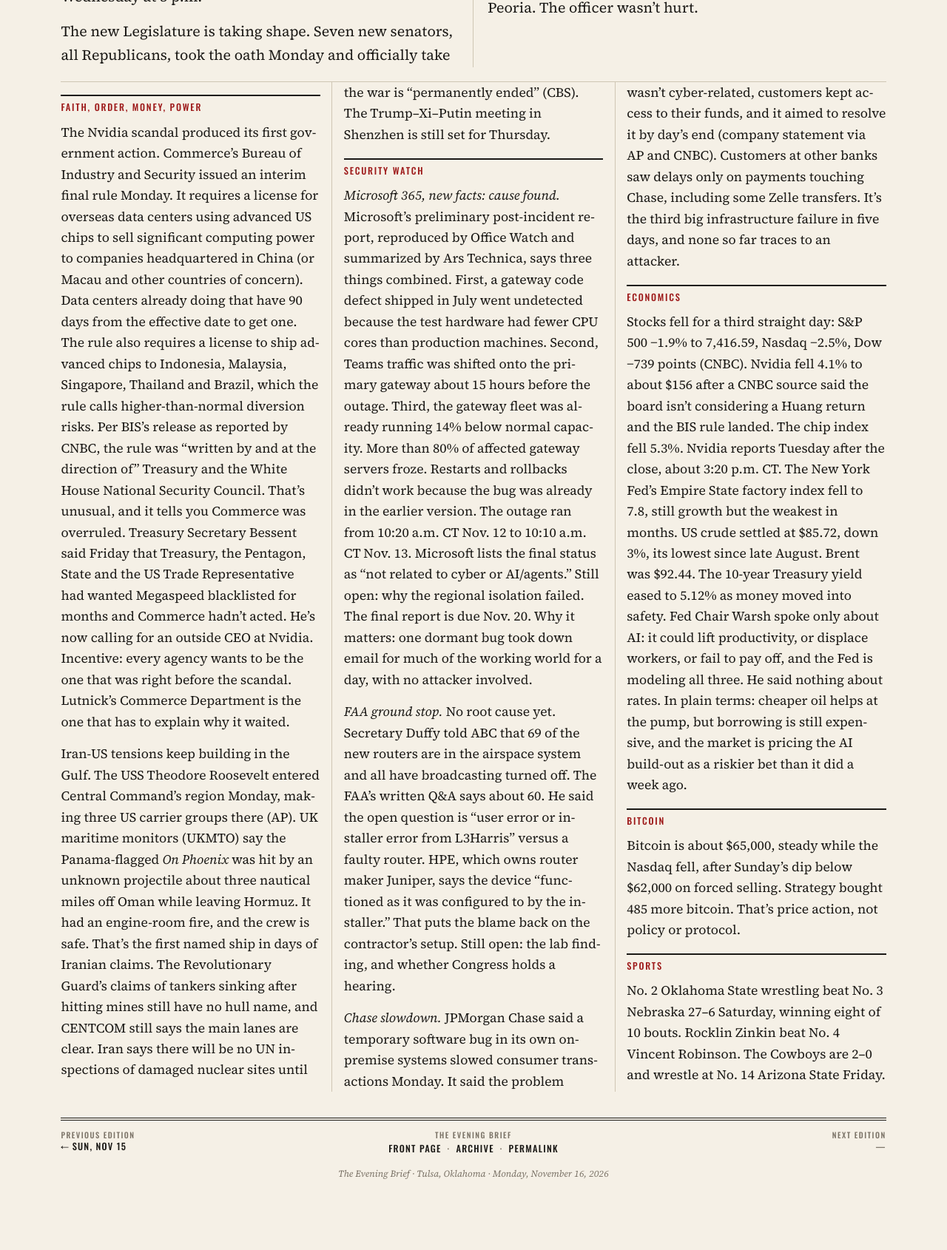
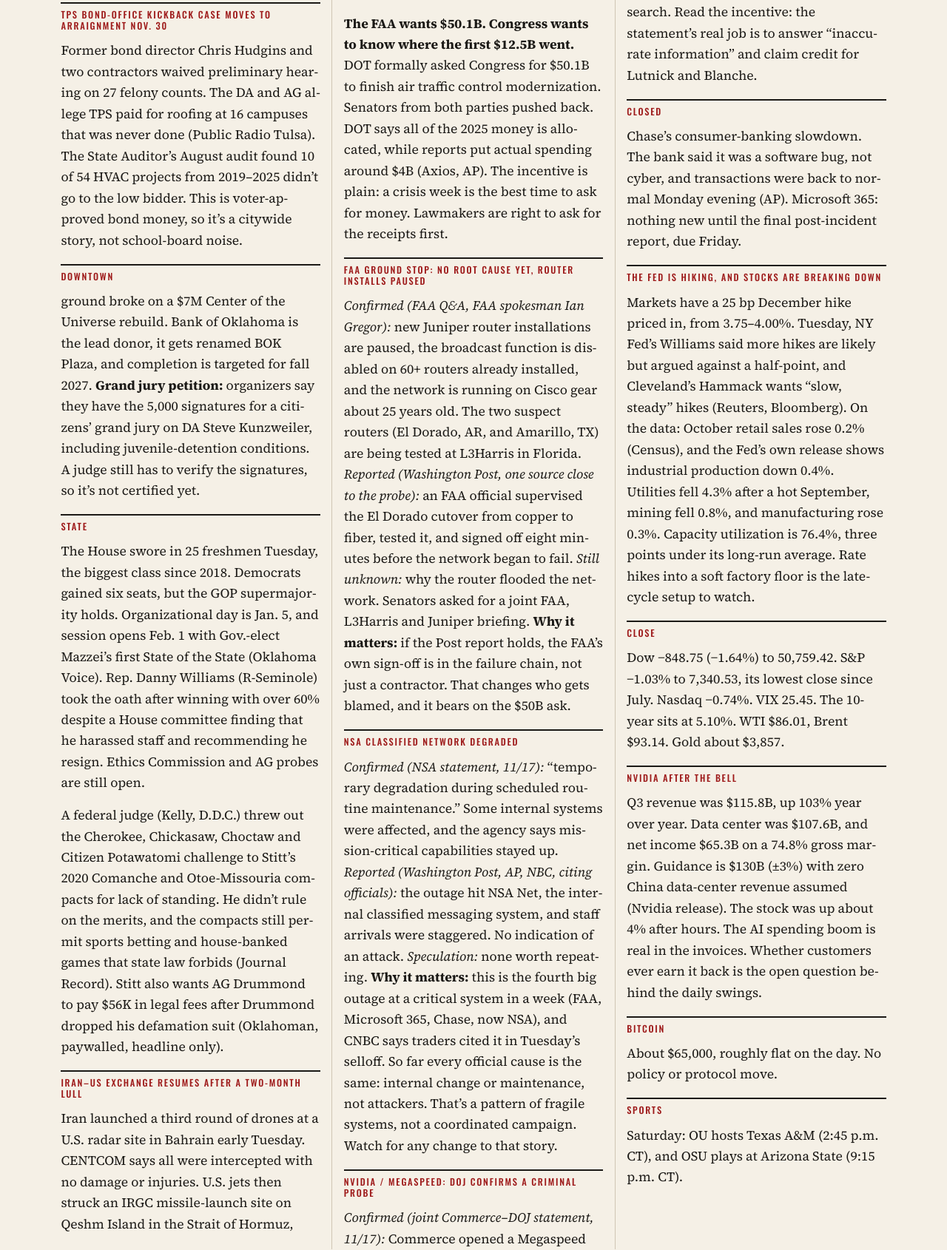
Before and after one commit to vnqqsmhyvm-a11y/daily-news, a plain HTML site: page index.html in a window 1280 px wide. Shown: the part 994-2684 px from the top of the page at 74% size. Before the commit the page ends 2642 px from the top, so only its background shows below. Drawn offline with Linux system fonts and the light colour scheme.

Commit message:
news: 2026-11-17

```diff
--- a/index.html
+++ b/index.html
@@ -23,57 +23,108 @@
 <header class="masthead">
 <div class="dateline"><span>Tulsa, Oklahoma</span><a href="archive/">Archive</a></div>
 <div class="nameplate"><a href="">The Evening Brief</a></div>
-<div class="band"><span>Monday, November 16, 2026</span><span class="sep">·</span><span>Evening Edition</span></div>
+<div class="band"><span>Tuesday, November 17, 2026</span><span class="sep">·</span><span>Evening Edition</span></div>
 </header>
-<nav class="toc" aria-label="In this edition"><span class="lbl">In this edition</span><ol><li><a href="#tulsa-and-oklahoma">Tulsa and Oklahoma</a></li><li><a href="#faith-order-money-power">Faith, order, money, power</a></li><li><a href="#security-watch">Security watch</a></li><li><a href="#economics">Economics</a></li><li><a href="#bitcoin">Bitcoin</a></li><li><a href="#sports">Sports</a></li></ol></nav>
+<nav class="toc" aria-label="In this edition"><span class="lbl">In this edition</span><ol><li><a href="#peak-on-the-parkway-tif-hearing-is-tomorrow">Peak on the Parkway TIF hearing is tomorrow</a></li><li><a href="#broken-arrow-extends-its-data-center-pause-to-june-30-2027">Broken Arrow extends its data-center pause to June 30, 2027</a></li><li><a href="#tps-bond-office-kickback-case-moves-to-arraignment-nov-30">TPS bond-office kickback case moves to arraignment Nov. 30</a></li><li><a href="#downtown">Downtown</a></li><li><a href="#state">State</a></li><li><a href="#iran-us-exchange-resumes-after-a-two-month-lull">Iran–US exchange resumes after a two-month lull</a></li><li><a href="#faa-ground-stop-no-root-cause-yet-router-installs-paused">FAA ground stop: no root cause yet, router installs paused</a></li><li><a href="#nsa-classified-network-degraded">NSA classified network degraded</a></li><li><a href="#nvidia-megaspeed-doj-confirms-a-criminal-probe">Nvidia / Megaspeed: DOJ confirms a criminal probe</a></li><li><a href="#closed">Closed</a></li><li><a href="#the-fed-is-hiking-and-stocks-are-breaking-down">The Fed is hiking, and stocks are breaking down</a></li><li><a href="#close">Close</a></li><li><a href="#nvidia-after-the-bell">Nvidia after the bell</a></li><li><a href="#bitcoin">Bitcoin</a></li><li><a href="#sports">Sports</a></li></ol></nav>
 <main>
 <article class="edition">
-<section class="section lead long" id="tulsa-and-oklahoma">
-<h2 class="kicker" data-kick="Top story">Tulsa and Oklahoma</h2>
+<section class="section lead" id="peak-on-the-parkway-tif-hearing-is-tomorrow">
+<h2 class="kicker" data-kick="Top story">Peak on the Parkway TIF hearing is tomorrow</h2>
 <div class="body">
-<p>The long-promised Tulsa–Jenks low-water dam is short on money. According to the Tulsa Flyer&rsquo;s account of a Nov. 9 town hall, Tulsa, Jenks, the Muscogee Nation and INCOG have pledged about $105 million, including about $62.2 million from Tulsa&rsquo;s Vision 2016 sales tax. The four versions on the table cost $143.5 million (dam only) to $194 million (the plan voters approved, with parks and a pedestrian bridge). That leaves a gap of roughly $38 million to $89 million, depending on how much gets cut. Officials are looking at Tulsa&rsquo;s leftover Vision economic-development money, private donors and the state. If the dam dies, officials say the money is already spoken for: Jenks shifts its share to other city infrastructure, and Tulsa must put about $18 million into a Zink Dam maintenance endowment and split the rest among river projects. A steering committee meets in early December. The question for taxpayers: voters approved a $194 million project in 2016, and the cheaper versions drop the amenities they were promised. Council takes up the Peak on the Parkway tax-increment hearing Wednesday at 5 p.m.</p>
-<p>The new Legislature is taking shape. Seven new senators, all Republicans, took the oath Monday and officially take office Wednesday. The Senate stays 40–8. House Republicans nominated Speaker Kyle Hilbert of Bristow for another term in a closed caucus. The full House votes Jan. 5, and members are sworn in Tuesday. House Democrats picked Rep. Melissa Provenzano of Tulsa as leader after gaining six seats. Gov.-elect Mike Mazzei&rsquo;s first hire is state Superintendent Lindel Fields as chief of staff, plus a statewide literacy director, Rebecca Pellam. He also named Walters-era allies Suzanne Reynolds and Everett Piper to education transition roles, with his brother Dan leading the transition team. Mazzei says Fields will also help push income-tax elimination and ending property taxes for seniors and veterans. Watch whether a bill and a revenue plan follow.</p>
-<p>The state agriculture department says USDA confirmed bird flu in an Oklahoma dairy herd, location not released. It says pasteurized milk is safe. It&rsquo;s the state&rsquo;s first confirmed case since January in Wagoner County. Tulsa police were searching Monday evening for a man who exchanged gunfire with an officer near 64th and South Peoria. The officer wasn&rsquo;t hurt.</p>
+<p>The Tulsa City Council&rsquo;s Wednesday 5 p.m. agenda (filed 11/13) has the first public hearing on the Peak on the Parkway project plan. It would create four new tax-increment districts: three capture both property and sales tax, one captures property tax only, and the Tulsa Authority for Economic Opportunity runs the money. The second hearing is Dec. 2. Same agenda: a $65,000 judgment payment from the sinking fund in <em>Moore v. City of Tulsa</em>. A TIF means future tax growth gets pledged to the project instead of going to the general fund. Watch who&rsquo;s in the room and what the increment buys.</p>
 </div>
 </section>
 <div class="rest">
-<section class="section" id="faith-order-money-power">
-<h2 class="kicker">Faith, order, money, power</h2>
+<section class="section" id="broken-arrow-extends-its-data-center-pause-to-june-30-2027">
+<h2 class="kicker">Broken Arrow extends its data-center pause to June 30, 2027</h2>
 <div class="body">
-<p>The Nvidia scandal produced its first government action. Commerce&rsquo;s Bureau of Industry and Security issued an interim final rule Monday. It requires a license for overseas data centers using advanced US chips to sell significant computing power to companies headquartered in China (or Macau and other countries of concern). Data centers already doing that have 90 days from the effective date to get one. The rule also requires a license to ship advanced chips to Indonesia, Malaysia, Singapore, Thailand and Brazil, which the rule calls higher-than-normal diversion risks. Per BIS&rsquo;s release as reported by CNBC, the rule was &ldquo;written by and at the direction of&rdquo; Treasury and the White House National Security Council. That&rsquo;s unusual, and it tells you Commerce was overruled. Treasury Secretary Bessent said Friday that Treasury, the Pentagon, State and the US Trade Representative had wanted Megaspeed blacklisted for months and Commerce hadn&rsquo;t acted. He&rsquo;s now calling for an outside CEO at Nvidia. Incentive: every agency wants to be the one that was right before the scandal. Lutnick&rsquo;s Commerce Department is the one that has to explain why it waited.</p>
-<p>Iran-US tensions keep building in the Gulf. The USS Theodore Roosevelt entered Central Command&rsquo;s region Monday, making three US carrier groups there (AP). UK maritime monitors (UKMTO) say the Panama-flagged <em>On Phoenix</em> was hit by an unknown projectile about three nautical miles off Oman while leaving Hormuz. It had an engine-room fire, and the crew is safe. That&rsquo;s the first named ship in days of Iranian claims. The Revolutionary Guard&rsquo;s claims of tankers sinking after hitting mines still have no hull name, and CENTCOM still says the main lanes are clear. Iran says there will be no UN inspections of damaged nuclear sites until the war is &ldquo;permanently ended&rdquo; (CBS). The Trump–Xi–Putin meeting in Shenzhen is still set for Thursday.</p>
+<p>The council voted to keep the moratorium on new data-center applications and hired a consultant to write zoning rules, with water and infrastructure load named as the concerns (News On 6). That&rsquo;s a real local check on the large-load buildout while PSO and SPP plan for it.</p>
 </div>
 </section>
-<section class="section" id="security-watch">
-<h2 class="kicker">Security watch</h2>
+<section class="section" id="tps-bond-office-kickback-case-moves-to-arraignment-nov-30">
+<h2 class="kicker">TPS bond-office kickback case moves to arraignment Nov. 30</h2>
 <div class="body">
-<p><em>Microsoft 365, new facts: cause found.</em> Microsoft&rsquo;s preliminary post-incident report, reproduced by Office Watch and summarized by Ars Technica, says three things combined. First, a gateway code defect shipped in July went undetected because the test hardware had fewer CPU cores than production machines. Second, Teams traffic was shifted onto the primary gateway about 15 hours before the outage. Third, the gateway fleet was already running 14% below normal capacity. More than 80% of affected gateway servers froze. Restarts and rollbacks didn&rsquo;t work because the bug was already in the earlier version. The outage ran from 10:20 a.m. CT Nov. 12 to 10:10 a.m. CT Nov. 13. Microsoft lists the final status as &ldquo;not related to cyber or AI/agents.&rdquo; Still open: why the regional isolation failed. The final report is due Nov. 20. Why it matters: one dormant bug took down email for much of the working world for a day, with no attacker involved.</p>
-<p><em>FAA ground stop.</em> No root cause yet. Secretary Duffy told ABC that 69 of the new routers are in the airspace system and all have broadcasting turned off. The FAA&rsquo;s written Q&amp;A says about 60. He said the open question is &ldquo;user error or installer error from L3Harris&rdquo; versus a faulty router. HPE, which owns router maker Juniper, says the device &ldquo;functioned as it was configured to by the installer.&rdquo; That puts the blame back on the contractor&rsquo;s setup. Still open: the lab finding, and whether Congress holds a hearing.</p>
-<p><em>Chase slowdown.</em> JPMorgan Chase said a temporary software bug in its own on-premise systems slowed consumer transactions Monday. It said the problem wasn&rsquo;t cyber-related, customers kept access to their funds, and it aimed to resolve it by day&rsquo;s end (company statement via AP and CNBC). Customers at other banks saw delays only on payments touching Chase, including some Zelle transfers. It&rsquo;s the third big infrastructure failure in five days, and none so far traces to an attacker.</p>
+<p>Former bond director Chris Hudgins and two contractors waived preliminary hearing on 27 felony counts. The DA and AG allege TPS paid for roofing at 16 campuses that was never done (Public Radio Tulsa). The State Auditor&rsquo;s August audit found 10 of 54 HVAC projects from 2019–2025 didn&rsquo;t go to the low bidder. This is voter-approved bond money, so it&rsquo;s a citywide story, not school-board noise.</p>
 </div>
 </section>
-<section class="section" id="economics">
-<h2 class="kicker">Economics</h2>
+<section class="section" id="downtown">
+<h2 class="kicker">Downtown</h2>
 <div class="body">
-<p>Stocks fell for a third straight day: S&amp;P 500 −1.9% to 7,416.59, Nasdaq −2.5%, Dow −739 points (CNBC). Nvidia fell 4.1% to about $156 after a CNBC source said the board isn&rsquo;t considering a Huang return and the BIS rule landed. The chip index fell 5.3%. Nvidia reports Tuesday after the close, about 3:20 p.m. CT. The New York Fed&rsquo;s Empire State factory index fell to 7.8, still growth but the weakest in months. US crude settled at $85.72, down 3%, its lowest since late August. Brent was $92.44. The 10-year Treasury yield eased to 5.12% as money moved into safety. Fed Chair Warsh spoke only about AI: it could lift productivity, or displace workers, or fail to pay off, and the Fed is modeling all three. He said nothing about rates. In plain terms: cheaper oil helps at the pump, but borrowing is still expensive, and the market is pricing the AI build-out as a riskier bet than it did a week ago.</p>
+<p>ground broke on a $7M Center of the Universe rebuild. Bank of Oklahoma is the lead donor, it gets renamed BOK Plaza, and completion is targeted for fall 2027. <strong>Grand jury petition:</strong> organizers say they have the 5,000 signatures for a citizens&rsquo; grand jury on DA Steve Kunzweiler, including juvenile-detention conditions. A judge still has to verify the signatures, so it&rsquo;s not certified yet.</p>
+</div>
+</section>
+<section class="section" id="state">
+<h2 class="kicker">State</h2>
+<div class="body">
+<p>The House swore in 25 freshmen Tuesday, the biggest class since 2018. Democrats gained six seats, but the GOP supermajority holds. Organizational day is Jan. 5, and session opens Feb. 1 with Gov.-elect Mazzei&rsquo;s first State of the State (Oklahoma Voice). Rep. Danny Williams (R-Seminole) took the oath after winning with over 60% despite a House committee finding that he harassed staff and recommending he resign. Ethics Commission and AG probes are still open.</p>
+<p>A federal judge (Kelly, D.D.C.) threw out the Cherokee, Chickasaw, Choctaw and Citizen Potawatomi challenge to Stitt&rsquo;s 2020 Comanche and Otoe-Missouria compacts for lack of standing. He didn&rsquo;t rule on the merits, and the compacts still permit sports betting and house-banked games that state law forbids (Journal Record). Stitt also wants AG Drummond to pay $56K in legal fees after Drummond dropped his defamation suit (Oklahoman, paywalled, headline only).</p>
+</div>
+</section>
+<section class="section" id="iran-us-exchange-resumes-after-a-two-month-lull">
+<h2 class="kicker">Iran–US exchange resumes after a two-month lull</h2>
+<div class="body">
+<p>Iran launched a third round of drones at a U.S. radar site in Bahrain early Tuesday. CENTCOM says all were intercepted with no damage or injuries. U.S. jets then struck an IRGC missile-launch site on Qeshm Island in the Strait of Hormuz, which a U.S. official called self-defense (AP, CBS). VP Vance said Washington won&rsquo;t let it become a prolonged war. Here&rsquo;s the action-versus-words gap: tanker tracking shows Hormuz crude transits back near pre-war levels (~13.5M bpd, per DTN), and oil barely moved. Markets are treating this as a contained exchange so far. That&rsquo;s what traders are pricing, not a fact.</p>
+<p><strong>The FAA wants $50.1B. Congress wants to know where the first $12.5B went.</strong> DOT formally asked Congress for $50.1B to finish air traffic control modernization. Senators from both parties pushed back. DOT says all of the 2025 money is allocated, while reports put actual spending around $4B (Axios, AP). The incentive is plain: a crisis week is the best time to ask for money. Lawmakers are right to ask for the receipts first.</p>
+</div>
+</section>
+<section class="section" id="faa-ground-stop-no-root-cause-yet-router-installs-paused">
+<h2 class="kicker">FAA ground stop: no root cause yet, router installs paused</h2>
+<div class="body">
+<p><em>Confirmed (FAA Q&amp;A, FAA spokesman Ian Gregor):</em> new Juniper router installations are paused, the broadcast function is disabled on 60+ routers already installed, and the network is running on Cisco gear about 25 years old. The two suspect routers (El Dorado, AR, and Amarillo, TX) are being tested at L3Harris in Florida. <em>Reported (Washington Post, one source close to the probe):</em> an FAA official supervised the El Dorado cutover from copper to fiber, tested it, and signed off eight minutes before the network began to fail. <em>Still unknown:</em> why the router flooded the network. Senators asked for a joint FAA, L3Harris and Juniper briefing. <strong>Why it matters:</strong> if the Post report holds, the FAA&rsquo;s own sign-off is in the failure chain, not just a contractor. That changes who gets blamed, and it bears on the $50B ask.</p>
+</div>
+</section>
+<section class="section" id="nsa-classified-network-degraded">
+<h2 class="kicker">NSA classified network degraded</h2>
+<div class="body">
+<p><em>Confirmed (NSA statement, 11/17):</em> &ldquo;temporary degradation during scheduled routine maintenance.&rdquo; Some internal systems were affected, and the agency says mission-critical capabilities stayed up. <em>Reported (Washington Post, AP, NBC, citing officials):</em> the outage hit NSA Net, the internal classified messaging system, and staff arrivals were staggered. No indication of an attack. <em>Speculation:</em> none worth repeating. <strong>Why it matters:</strong> this is the fourth big outage at a critical system in a week (FAA, Microsoft 365, Chase, now NSA), and CNBC says traders cited it in Tuesday&rsquo;s selloff. So far every official cause is the same: internal change or maintenance, not attackers. That&rsquo;s a pattern of fragile systems, not a coordinated campaign. Watch for any change to that story.</p>
+</div>
+</section>
+<section class="section" id="nvidia-megaspeed-doj-confirms-a-criminal-probe">
+<h2 class="kicker">Nvidia / Megaspeed: DOJ confirms a criminal probe</h2>
+<div class="body">
+<p><em>Confirmed (joint Commerce–DOJ statement, 11/17):</em> Commerce opened a Megaspeed export-control investigation in 2024, requested Nvidia&rsquo;s sales records in May 2025, and did an on-site check in Singapore with local police in June 2025. Nvidia put Megaspeed on its no-sell list that same June. DOJ now leads a criminal investigation. Nobody has been charged. <em>Confirmed (Nvidia):</em> the board won&rsquo;t reinstate Jensen Huang. <em>Reported (WSJ):</em> Heidrick &amp; Struggles is running the CEO search. Read the incentive: the statement&rsquo;s real job is to answer &ldquo;inaccurate information&rdquo; and claim credit for Lutnick and Blanche.</p>
+</div>
+</section>
+<section class="section" id="closed">
+<h2 class="kicker">Closed</h2>
+<div class="body">
+<p>Chase&rsquo;s consumer-banking slowdown. The bank said it was a software bug, not cyber, and transactions were back to normal Monday evening (AP). Microsoft 365: nothing new until the final post-incident report, due Friday.</p>
+</div>
+</section>
+<section class="section" id="the-fed-is-hiking-and-stocks-are-breaking-down">
+<h2 class="kicker">The Fed is hiking, and stocks are breaking down</h2>
+<div class="body">
+<p>Markets have a 25 bp December hike priced in, from 3.75–4.00%. Tuesday, NY Fed&rsquo;s Williams said more hikes are likely but argued against a half-point, and Cleveland&rsquo;s Hammack wants &ldquo;slow, steady&rdquo; hikes (Reuters, Bloomberg). On the data: October retail sales rose 0.2% (Census), and the Fed&rsquo;s own release shows industrial production down 0.4%. Utilities fell 4.3% after a hot September, mining fell 0.8%, and manufacturing rose 0.3%. Capacity utilization is 76.4%, three points under its long-run average. Rate hikes into a soft factory floor is the late-cycle setup to watch.</p>
+</div>
+</section>
+<section class="section" id="close">
+<h2 class="kicker">Close</h2>
+<div class="body">
+<p>Dow −848.75 (−1.64%) to 50,759.42. S&amp;P −1.03% to 7,340.53, its lowest close since July. Nasdaq −0.74%. VIX 25.45. The 10-year sits at 5.10%. WTI $86.01, Brent $93.14. Gold about $3,857.</p>
+</div>
+</section>
+<section class="section" id="nvidia-after-the-bell">
+<h2 class="kicker">Nvidia after the bell</h2>
+<div class="body">
+<p>Q3 revenue was $115.8B, up 103% year over year. Data center was $107.6B, and net income $65.3B on a 74.8% gross margin. Guidance is $130B (±3%) with zero China data-center revenue assumed (Nvidia release). The stock was up about 4% after hours. The AI spending boom is real in the invoices. Whether customers ever earn it back is the open question behind the daily swings.</p>
 </div>
 </section>
 <section class="section" id="bitcoin">
 <h2 class="kicker">Bitcoin</h2>
 <div class="body">
-<p>Bitcoin is about $65,000, steady while the Nasdaq fell, after Sunday&rsquo;s dip below $62,000 on forced selling. Strategy bought 485 more bitcoin. That&rsquo;s price action, not policy or protocol.</p>
+<p>About $65,000, roughly flat on the day. No policy or protocol move.</p>
 </div>
 </section>
 <section class="section" id="sports">
 <h2 class="kicker">Sports</h2>
 <div class="body">
-<p>No. 2 Oklahoma State wrestling beat No. 3 Nebraska 27–6 Saturday, winning eight of 10 bouts. Rocklin Zinkin beat No. 4 Vincent Robinson. The Cowboys are 2–0 and wrestle at No. 14 Arizona State Friday.</p>
+<p>Saturday: OU hosts Texas A&amp;M (2:45 p.m. CT), and OSU plays at Arizona State (9:15 p.m. CT).</p>
 </div>
 </section>
 </div>
 </article>
 </main>
-<footer class="footer"><nav aria-label="Editions"><a class="prev" rel="prev" href="2026/11/15/"><span class="small">Previous edition</span>&larr; Sun, Nov 15</a><span class="mid"><span class="small">The Evening Brief</span><a href="">Front page</a><span class="dot">·</span><a href="archive/">Archive</a><span class="dot">·</span><a href="2026/11/16/">Permalink</a></span><span class="next off"><span class="small">Next edition</span>—</span></nav><p class="colophon">The Evening Brief · Tulsa, Oklahoma · Monday, November 16, 2026</p></footer>
+<footer class="footer"><nav aria-label="Editions"><a class="prev" rel="prev" href="2026/11/16/"><span class="small">Previous edition</span>&larr; Mon, Nov 16</a><span class="mid"><span class="small">The Evening Brief</span><a href="">Front page</a><span class="dot">·</span><a href="archive/">Archive</a><span class="dot">·</span><a href="2026/11/17/">Permalink</a></span><span class="next off"><span class="small">Next edition</span>—</span></nav><p class="colophon">The Evening Brief · Tulsa, Oklahoma · Tuesday, November 17, 2026</p></footer>
 </div>
 </body>
 </html>
```
Also changed, not shown: 2026/11/16/index.html (+1 -1 lines), 2026/11/17/index.html (added, +130 -0 lines), archive/index.html (+2 -1 lines), 1 other file.
